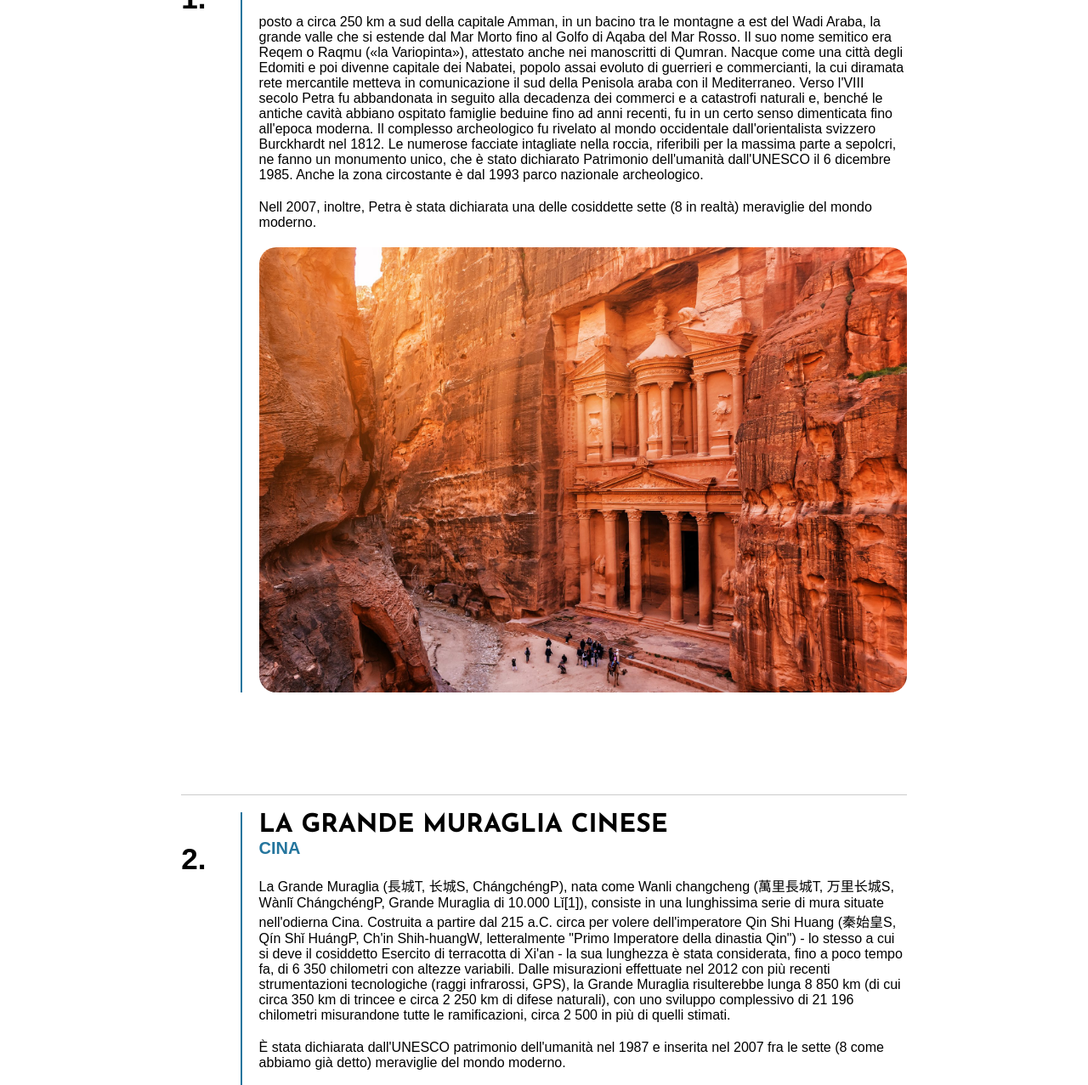
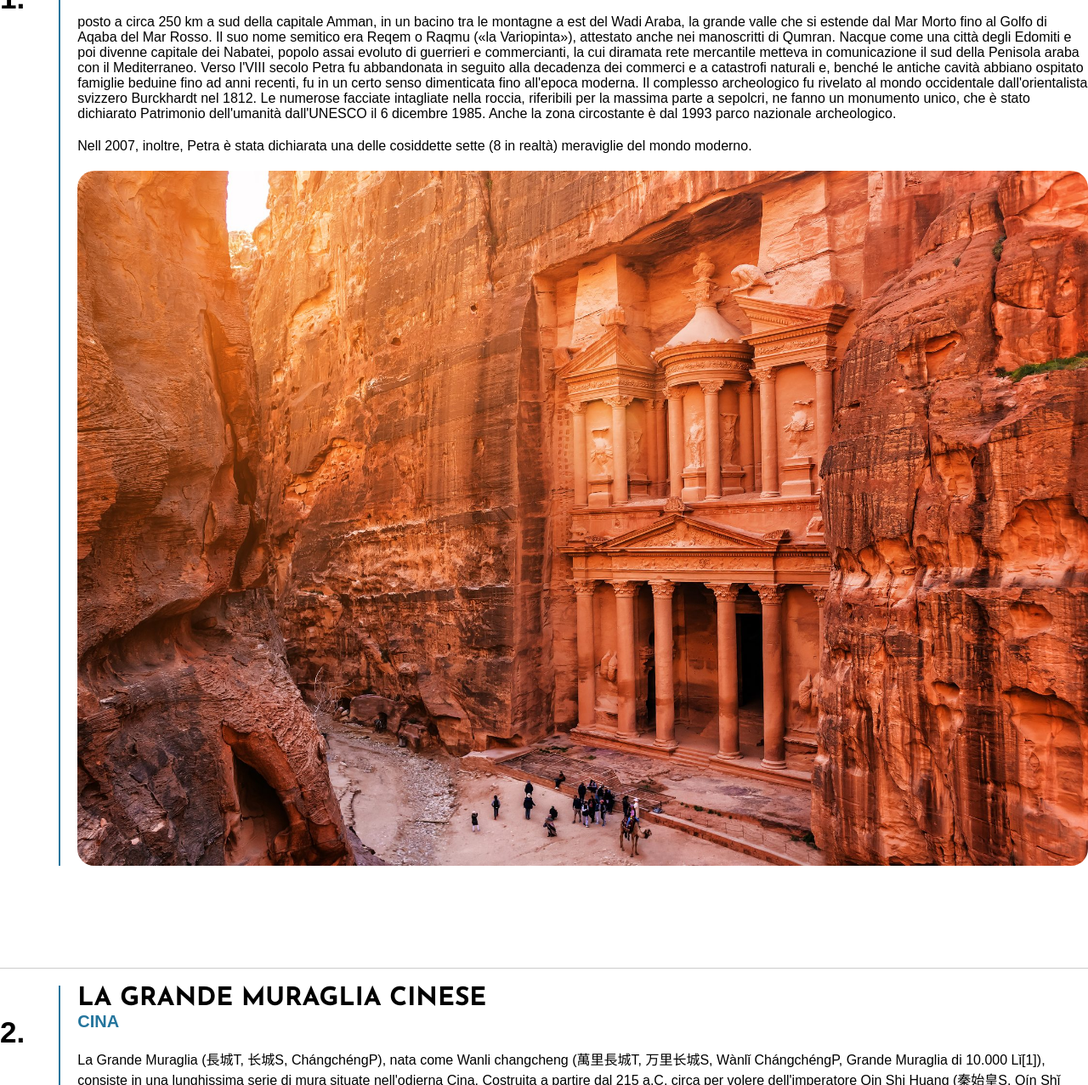
Before and after one commit to leanzadaniele/leanzadaniele.github.io, a plain HTML site: page index.html in a window 1280 px wide. Shown: the part 752-2029 px from the top of the page at 85% size. Drawn offline with Linux system fonts and the light colour scheme.

Commit message:
Update mhw1.css

```diff
--- a/mhw1.css
+++ b/mhw1.css
@@ -95,7 +95,7 @@ article{
 
 
 section{
-    width: 66.67%;
+    width: 100%;
     margin-bottom: 120px;
     display: flex;
     padding-top: 20px;
```
